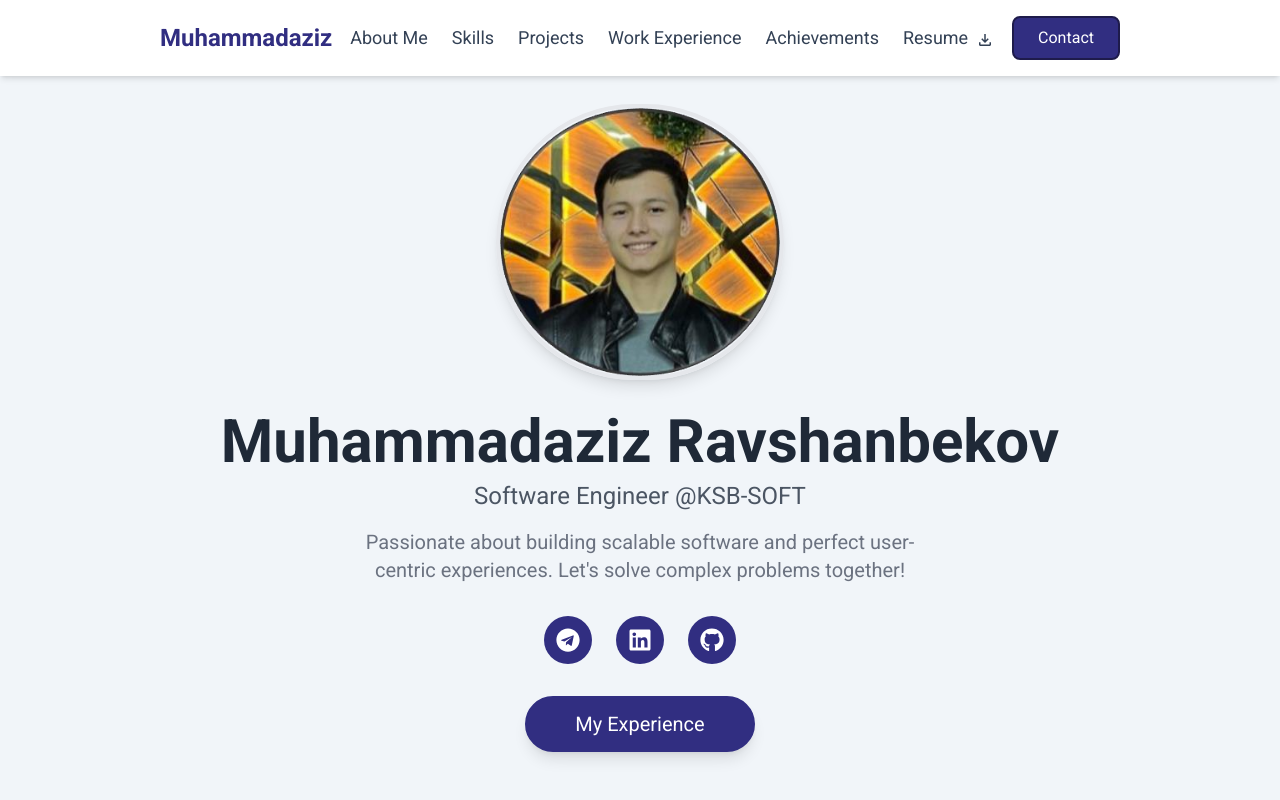
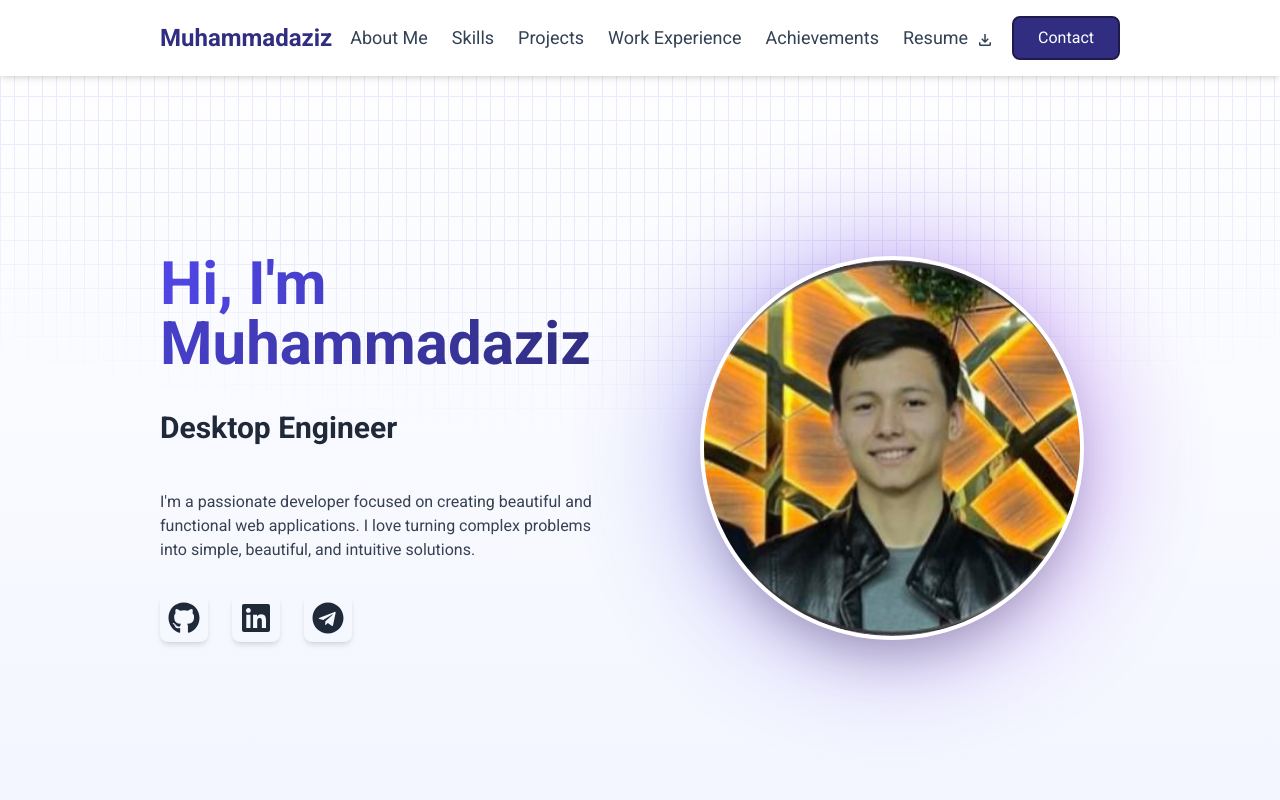
Before and after one commit to smuhammadaziz/portfolio, a React (Vite) app: page / in a window 1280 px wide. Shown: the top 800 px of the page. Built offline with nearby package versions, Linux system fonts and the light colour scheme.

Commit message:
add: adding changes for my website

```diff
--- a/package.json
+++ b/package.json
@@ -15,6 +15,7 @@
     "react": "^18.3.1",
     "react-dom": "^18.3.1",
     "react-icons": "^5.3.0",
+    "react-intersection-observer": "^9.13.1",
     "react-router-dom": "^6.27.0",
     "swiper": "^11.1.15"
   },
--- a/src/components/header/header.jsx
+++ b/src/components/header/header.jsx
@@ -12,7 +12,7 @@ function Header() {
   };
 
   return (
-    <header className="fixed top-0 left-0 w-full bg-white shadow-md z-50">
+    <header className="fixed top-0 left-0 w-full bg-white shadow-md z-[999]">
       <div className="container mx-auto px-6 md:px-40 flex justify-between items-center py-4">
         {/* Logo */}
         <a
--- a/src/components/intro/intro.jsx
+++ b/src/components/intro/intro.jsx
@@ -1,78 +1,129 @@
 import React from "react";
-import { FaGithub, FaLinkedin, FaTelegram } from "react-icons/fa";
 import { motion } from "framer-motion";
-import mylogo from "../../assets/rasm.png";
+import { TypeAnimation } from "react-type-animation";
+import {
+  FaGithub,
+  FaLinkedin,
+  FaTelegram,
+  FaInstagram,
+  FaTwitter,
+} from "react-icons/fa";
+import me from "../../assets/rasm.png";
 
 function Intro() {
+  const socialLinks = [
+    {
+      Icon: FaGithub,
+      href: "https://github.com/smuhammadaziz",
+      color: "hover:text-gray-700",
+    },
+    {
+      Icon: FaLinkedin,
+      href: "https://www.linkedin.com/in/muhammadaziz-ravshanbekov/",
+      color: "hover:text-blue-600",
+    },
+    {
+      Icon: FaTelegram,
+      href: "https://t.me/rmuhammadaziz",
+      color: "hover:text-blue-500",
+    },
+  ];
+
   return (
-    <motion.div
-      initial={{ opacity: 0, y: 50 }}
-      animate={{ opacity: 1, y: 0 }}
-      transition={{ duration: 1 }}
-      className="bg-slate-100 py-10 mt-12 lg:mt-16 flex items-center justify-center">
-      <div className="container px-6 md:px-40 flex flex-col items-center text-center space-y-8">
-        {/* Image Section */}
-        <motion.img
-          src={mylogo}
-          alt="Logo"
-          className="w-48 md:w-60 lg:w-72 rounded-full border-4 shadow-lg"
-          initial={{ opacity: 0, scale: 0.8 }}
-          animate={{ opacity: 1, scale: 1 }}
-          transition={{ duration: 1, delay: 0.5 }}
-        />
-        <motion.div
-          initial={{ opacity: 0, x: -50 }}
-          animate={{ opacity: 1, x: 0 }}
-          transition={{ duration: 1, delay: 0.7 }}>
-          <h1 className="text-4xl md:text-5xl lg:text-6xl font-bold text-gray-800 font-roboto">
-            Muhammadaziz Ravshanbekov
-          </h1>
-          <h2 className="text-lg md:text-xl lg:text-2xl text-gray-600 mt-2 font-roboto">
-            Software Engineer @KSB-SOFT
-          </h2>
-          <p className="text-base md:text-lg lg:text-xl text-gray-500 mt-4 leading-relaxed font-roboto max-w-xl mx-auto">
-            Passionate about building scalable software and perfect user-centric
-            experiences. Let's solve complex problems together!
-          </p>
-        </motion.div>
-        <motion.div
-          className="flex space-x-6 mt-6"
-          initial={{ opacity: 0 }}
-          animate={{ opacity: 1 }}
-          transition={{ duration: 1, delay: 1 }}>
-          <a
-            href="https://t.me/rmuhammadaziz"
+    <section className="relative min-h-screen flex items-center justify-center overflow-hidden pt-16 sm:pt-24">
+      {/* Background Social Links */}
+      <div className="absolute top-4 right-4 z-10 flex space-x-4">
+        {socialLinks.map(({ Icon, href, color }, index) => (
+          <motion.a
+            key={href}
+            href={href}
             target="_blank"
             rel="noopener noreferrer"
-            className="bg-indigo-900 text-white w-12 h-12 flex items-center justify-center rounded-full hover:bg-indigo-700 transition duration-300 transform hover:scale-110">
-            <FaTelegram size={24} />
-          </a>
-          <a
-            href="https://www.linkedin.com/in/muhammadaziz-ravshanbekov/"
-            target="_blank"
-            rel="noopener noreferrer"
-            className="bg-indigo-900 text-white w-12 h-12 flex items-center justify-center rounded-full hover:bg-indigo-700 transition duration-300 transform hover:scale-110">
-            <FaLinkedin size={24} />
-          </a>
-          <a
-            href="https://github.com/smuhammadaziz"
-            target="_blank"
-            rel="noopener noreferrer"
-            className="bg-indigo-900 text-white w-12 h-12 flex items-center justify-center rounded-full hover:bg-indigo-700 transition duration-300 transform hover:scale-110">
-            <FaGithub size={24} />
-          </a>
-        </motion.div>
-        {/* Button */}
-        <motion.a
-          href="#experience"
-          className="bg-indigo-900 text-white px-8 md:px-12 py-3 rounded-full text-lg md:text-xl shadow-lg hover:bg-transparent border-2 border-indigo-900 hover:text-indigo-800 transition transform hover:scale-105 font-roboto"
-          initial={{ opacity: 0, y: 50 }}
-          animate={{ opacity: 1, y: 0 }}
-          transition={{ duration: 1, delay: 1.2 }}>
-          My Experience
-        </motion.a>
+            initial={{ opacity: 0, y: -20 }}
+            animate={{ opacity: 1, y: 0 }}
+            transition={{ delay: index * 0.1, duration: 0.5 }}
+            className={`text-gray-500 ${color} transition-all duration-300 ease-in-out hover:scale-110 shadow-md hover:shadow-lg rounded-lg p-2`}>
+            <Icon className="w-6 h-6" />
+          </motion.a>
+        ))}
       </div>
-    </motion.div>
+
+      {/* Background Elements */}
+      <div className="absolute inset-0 z-10 bg-gradient-to-b from-white to-indigo-50 opacity-70" />
+      <div className="absolute inset-0 z-10 bg-[linear-gradient(to_right,#4f46e5_1px,transparent_1px),linear-gradient(to_bottom,#4f46e5_1px,transparent_1px)] bg-[size:14px_24px] [mask-image:radial-gradient(ellipse_80%_50%_at_50%_0%,#000_70%,transparent_110%)] opacity-[0.1]" />
+
+      <div className="container mx-auto px-6 md:px-40 relative z-50">
+        <div className="flex flex-col lg:flex-row items-center justify-center gap-12">
+          {/* Image */}
+          <motion.div
+            initial={{ opacity: 0, x: 20 }}
+            animate={{ opacity: 1, x: 0 }}
+            transition={{ duration: 0.5 }}
+            className="relative z-100 lg:order-2 lg:w-1/2 flex justify-center">
+            <div className="relative w-64 h-64 sm:w-72 sm:h-72 lg:w-96 lg:h-96 mx-auto">
+              <div className="absolute inset-0 rounded-full bg-gradient-to-r from-indigo-600 to-purple-600 blur-3xl opacity-30 animate-pulse" />
+              <img
+                src={me}
+                alt="Muhammadaziz"
+                className="relative w-full h-full object-cover rounded-full border-4 border-white shadow-2xl"
+              />
+            </div>
+          </motion.div>
+
+          {/* Text Content */}
+          <motion.div
+            initial={{ opacity: 0, x: -20 }}
+            animate={{ opacity: 1, x: 0 }}
+            transition={{ duration: 0.5 }}
+            className="text-center relative z-100 lg:text-left lg:w-1/2 lg:order-1 flex flex-col items-center lg:items-start">
+            <h1 className="text-4xl sm:text-5xl lg:text-6xl font-bold mb-6">
+              <span className="bg-clip-text text-transparent bg-gradient-to-r from-indigo-600 to-indigo-900">
+                Hi, I'm Muhammadaziz
+              </span>
+            </h1>
+
+            <div className="text-xl sm:text-2xl lg:text-3xl font-bold text-gray-800 mb-8 h-[60px] flex items-center">
+              <TypeAnimation
+                sequence={[
+                  "FullStack Web/Desktop Developer",
+                  2000,
+                  "Desktop Engineer",
+                  2000,
+                  "Python Telegram Bot Developer",
+                  2500,
+                ]}
+                wrapper="span"
+                cursor={true}
+                repeat={Infinity}
+                style={{ display: "inline-block" }}
+              />
+            </div>
+
+            <p className="text-gray-700 mb-8 max-w-2xl text-center lg:text-left">
+              I'm a passionate developer focused on creating beautiful and
+              functional web applications. I love turning complex problems into
+              simple, beautiful, and intuitive solutions.
+            </p>
+
+            {/* Social Links */}
+            <div className="flex justify-center lg:justify-start space-x-6">
+              {socialLinks.map(({ Icon, href, color }) => (
+                <motion.a
+                  key={href}
+                  whileHover={{ scale: 1.1 }}
+                  whileTap={{ scale: 0.95 }}
+                  href={href}
+                  target="_blank"
+                  rel="noopener noreferrer"
+                  className={`text-gray-800 ${color} transition-colors shadow-md hover:shadow-lg rounded-lg p-2`}>
+                  <Icon className="w-8 h-8" />
+                </motion.a>
+              ))}
+            </div>
+          </motion.div>
+        </div>
+      </div>
+    </section>
   );
 }
 
--- a/tailwind.config.js
+++ b/tailwind.config.js
@@ -8,6 +8,37 @@ module.exports = {
       fontFamily: {
         sans: ["Roboto", "sans-serif"], // Set Roboto as the default sans font
       },
+      animation: {
+        gradient: "gradient 8s linear infinite",
+        blob: "blob 7s infinite",
+      },
+      keyframes: {
+        gradient: {
+          "0%, 100%": {
+            "background-position": "0% 50%",
+          },
+          "50%": {
+            "background-position": "100% 50%",
+          },
+        },
+        blob: {
+          "0%": {
+            transform: "translate(0px, 0px) scale(1)",
+          },
+          "33%": {
+            transform: "translate(30px, -50px) scale(1.1)",
+          },
+          "66%": {
+            transform: "translate(-20px, 20px) scale(0.9)",
+          },
+          "100%": {
+            transform: "translate(0px, 0px) scale(1)",
+          },
+        },
+      },
+      backgroundSize: {
+        "size-200": "200% 200%",
+      },
     },
   },
   plugins: [],
```
Also changed, not shown: 1 other file (tests, documents, lock files or other folders).
